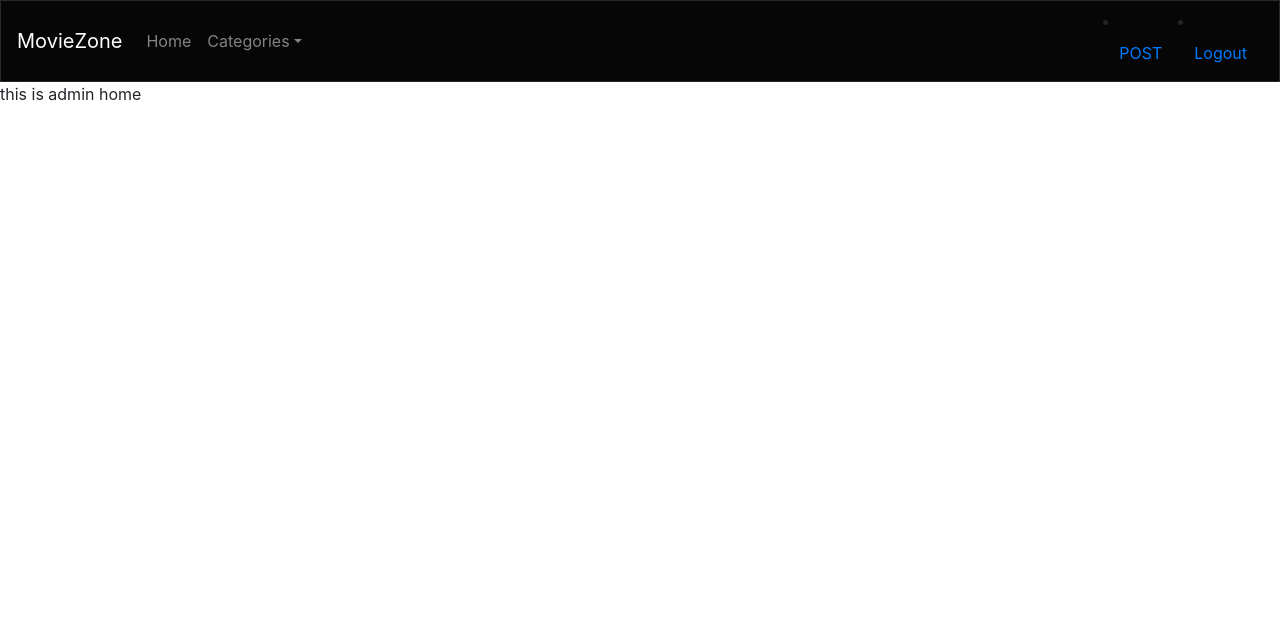
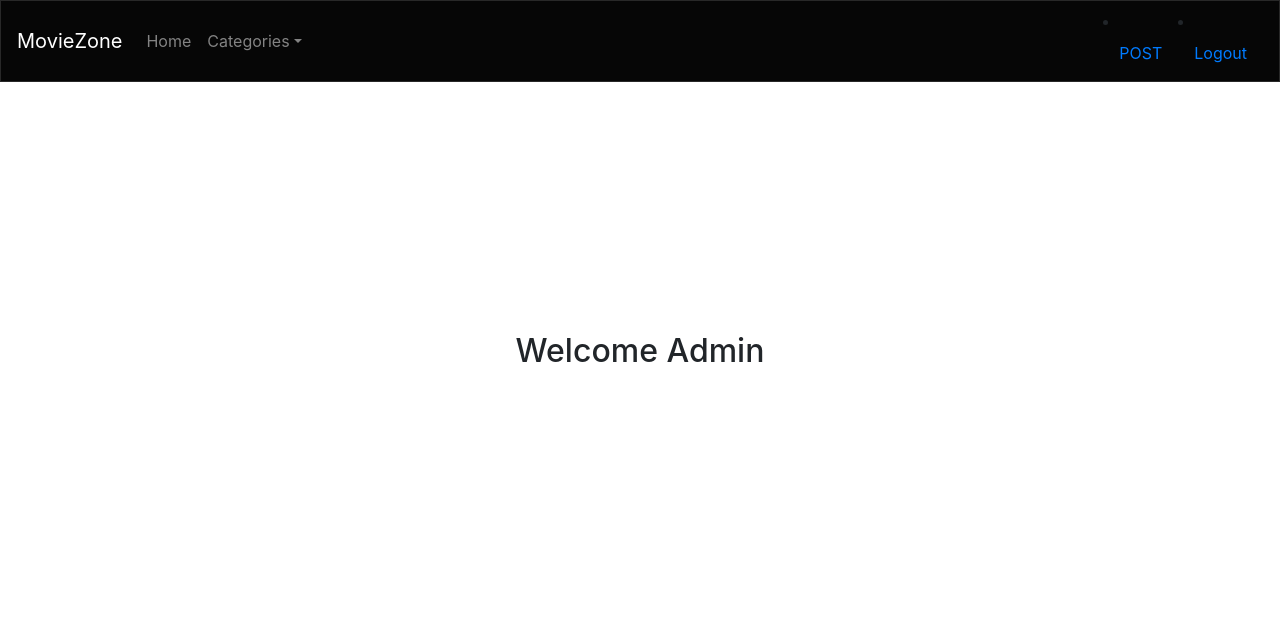
Before and after one commit to Monower/moviezone, a PHP site: page /admin/home.php in a window 1280 px wide. Shown: the top 627 px of the page. Run offline with PHP 8.4, Linux system fonts and the light colour scheme; some libraries are stand-ins or nearby versions.

Commit message:
worked on the admin log out

```diff
--- a/admin templates/admin_navbar.php
+++ b/admin templates/admin_navbar.php
@@ -23,7 +23,7 @@
         <a class="nav-link" href="../admin pages/post.php">POST</a>
     </li>
     <li class="nav-item">
-        <a class="nav-link" href="#">Logout</a>
+        <a class="nav-link" href="../index.php">Logout</a>
     </li>
 
   </div>
--- a/admin/home.php
+++ b/admin/home.php
@@ -1,5 +1,6 @@
 <?php include '../templates/pages_header.php'; ?>
 <?php include '../admin templates/admin_navbar.php'; ?>
-this is admin home
-
+<div class="center" >
+    <h2>Welcome Admin</h2>
+</div>
 <?php include '../templates/footer.php'; ?>
```
